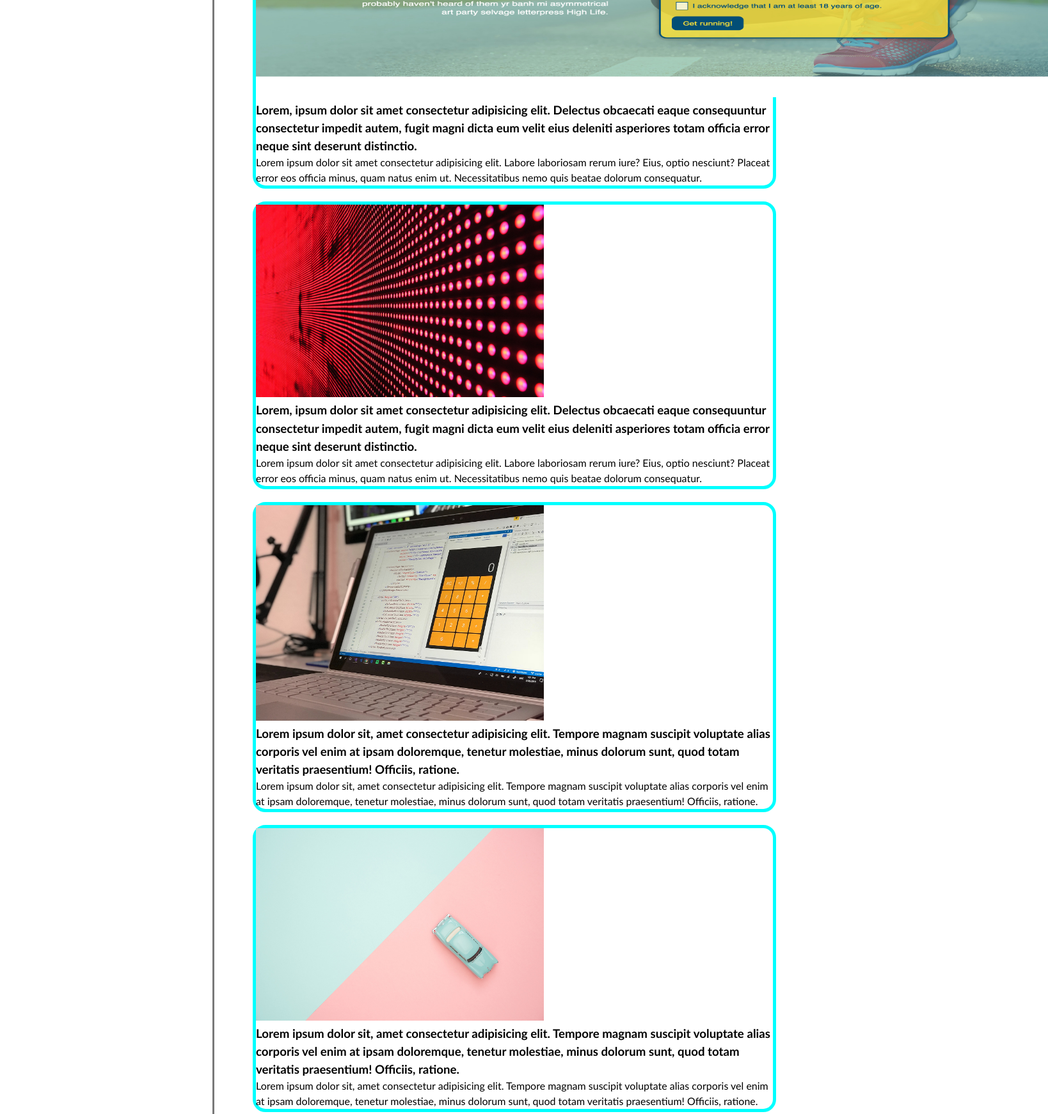
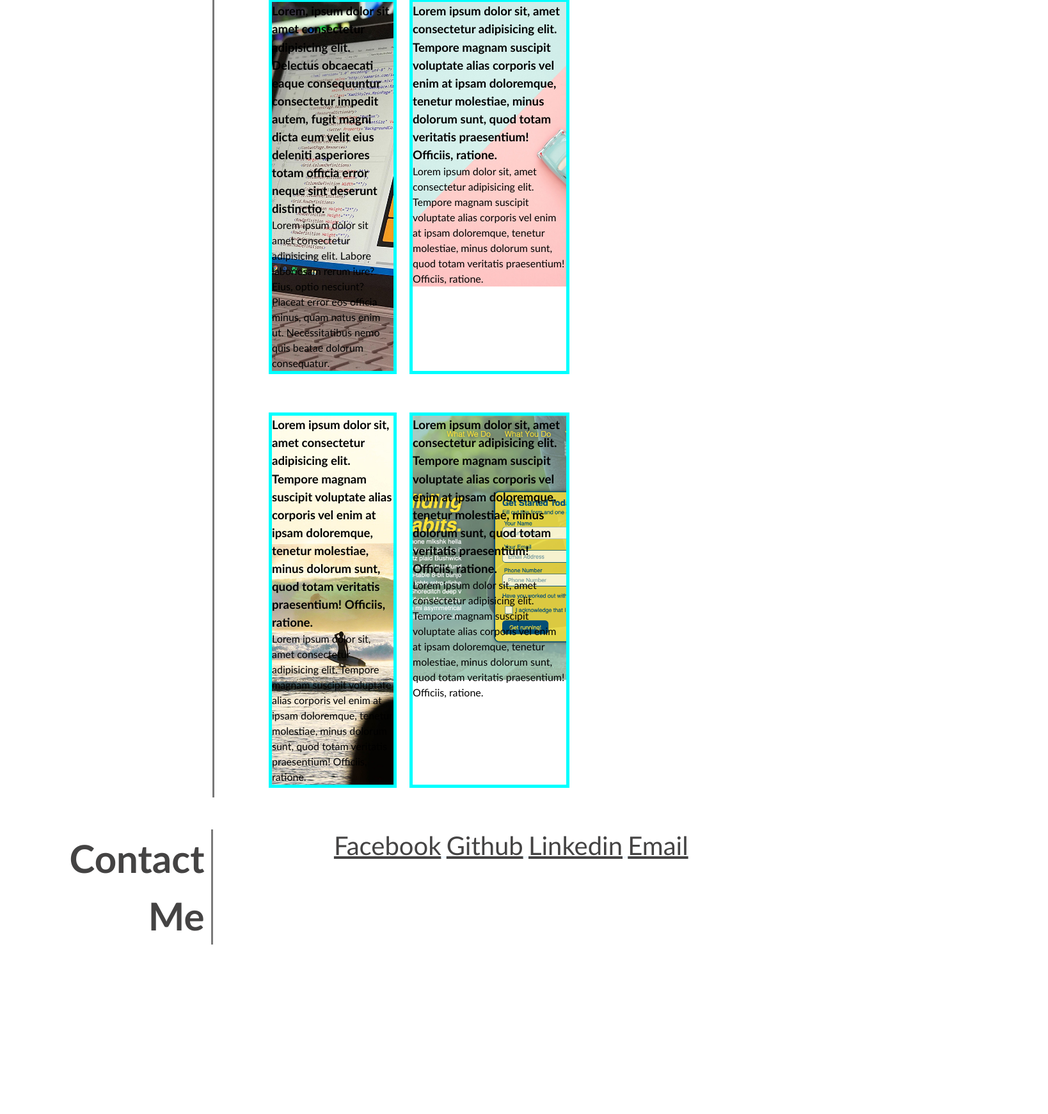
Before and after one commit to szeles0619/CSS-Portfolio, a plain HTML site: page index.html in a window 1280 px wide. Shown: the part 899-2641 px from the top of the page at 64% size, 1638 px wide, since content can reach past the window. After the commit the page ends 2401 px from the top, so only its background shows below. Drawn offline with Linux system fonts and the light colour scheme.

Commit message:
Pictures added to grid

```diff
--- a/css/style.css
+++ b/css/style.css
@@ -76,14 +76,21 @@ header nav a {
   font-size: 40px;
 }
 
-.section-content {
+/* .section-content {
   width: 70%;
-  padding-left: 50px;
+  /* padding-left: 50px;
   margin: 5px 5px;
 }
 
-.section-content a {
+/* .section-content a {
   text-decoration: none;
+} */
+
+.aboutMe {
+  width: 70%;
+  padding-right: 10px;
+  margin: 5px;
+  text-align: right;
 }
 
 
@@ -139,12 +146,13 @@ p {
 .project-four,
 .project-five {
   border: solid 5px aqua;
-  border-radius: 20px;
+  /* border-radius: 20px; */
   margin: 20px 0px;
 }
 
-.socialLinks {
+.social {
   text-decoration: underline;
+  color: aliceblue;
   font-size: 2rem;
   justify-content: space-evenly;
   padding: 0px 10px;
@@ -152,3 +160,63 @@ p {
   display: flex;
   flex: 75%;
 }
+
+.section-content {
+  display: grid;
+  grid-template-columns: 200px 250px;
+  grid-auto-rows: minmax(150px, auto);
+  grid-gap: 20px;
+  grid-template-areas:
+  'header header'
+  'sidebar content'
+  'sidebar content';
+  justify-content: center;
+  margin-left: 80px;
+}
+
+.project-one {
+  grid-area: header;
+}
+
+.project-two {
+  grid-area: sidebar;
+}
+
+.project-three {
+  grid-area: content;
+}
+
+#firstProject {
+  grid-area: firstProject;
+  background-image: url(../images/02-portfolio-1.jpg);
+  background-size: cover;
+  background-position: top;
+}
+
+#secondProject {
+  grid-area: firstProject;
+  background-image: url(../images/02-portfolio-2.jpg);
+  background-size: cover;
+  background-position: top;
+}
+
+#thirdProject {
+  grid-area: firstProject;
+  background-image: url(../images/02-portfolio-3.jpg);
+  background-size: cover;
+  background-position: top;
+}
+
+#fourthProject {
+  grid-area: firstProject;
+  background-image: url(../images/02-portfolio-4.jpg);
+  background-size: cover;
+  background-position: top;
+}
+
+#fifthProject {
+  grid-area: firstProject;
+  background-image: url(../images/02-run-buddy.jpg);
+  background-size: cover;
+  background-position: top;
+}
--- a/index.html
+++ b/index.html
@@ -33,7 +33,7 @@
       <div class="section-title">
         <h2>About Me</h2>
       </div>
-      <div class="section-content">
+      <div class="aboutMe">
         <p id="about">Hi, I'm Istvan, currently studying at EDX-Bootcamp to become a Front-End Web Developer.
           Down below you can find some of the projects I already completed.</p>
       </div>
@@ -47,8 +47,8 @@
 
       <div class="section-content">
 
-        <div class="project-one" id="grid-item">
-          <div class="project-title"><img src="./images/02-run-buddy.jpg" height="450px" width="1238" alt="">
+        <div class="project-one">
+          <div class="project-title" id="firstProject">
             <h3>Lorem, ipsum dolor sit amet consectetur adipisicing elit. Delectus obcaecati eaque consequuntur
               consectetur impedit autem, fugit magni dicta eum velit eius deleniti asperiores totam officia error neque
               sint deserunt distinctio.</h3>
@@ -58,8 +58,8 @@
           </div>
         </div>
 
-        <div class="project-two" id="grid-item">
-          <div class="project-title"><img src="./images/02-portfolio-1.jpg" width="450px" width="600" alt="">
+        <div class="project-two" >
+          <div class="project-title" id="secondProject">
             <h3>Lorem, ipsum dolor sit amet consectetur adipisicing elit. Delectus obcaecati eaque consequuntur
               consectetur impedit autem, fugit magni dicta eum velit eius deleniti asperiores totam officia error neque
               sint deserunt distinctio.</h3>
@@ -70,7 +70,7 @@
         </div>
 
         <div class="project-three">
-          <div class="project-title"> <img src="./images/02-portfolio-2.jpg" width="450px" width="600" alt="">
+          <div class="project-title" id="thirdProject">
             <h3>Lorem ipsum dolor sit, amet consectetur adipisicing elit. Tempore magnam suscipit voluptate alias
               corporis vel enim at ipsam doloremque, tenetur molestiae, minus dolorum sunt, quod totam veritatis
               praesentium! Officiis, ratione.</h3>
@@ -81,7 +81,7 @@
         </div>
 
         <div class="project-four">
-          <div class="project-title"> <img src="./images/02-portfolio-3.jpg" width="450px" width="600" alt="">
+          <div class="project-title" id="fourthProject">
             <h3>Lorem ipsum dolor sit, amet consectetur adipisicing elit. Tempore magnam suscipit voluptate alias
               corporis vel enim at ipsam doloremque, tenetur molestiae, minus dolorum sunt, quod totam veritatis
               praesentium! Officiis, ratione.</h3>
@@ -92,7 +92,7 @@
         </div>
 
         <div class="project-five">
-          <div class="project-title"> <img src="./images/02-portfolio-4.jpg" width="450px" width="600" alt="">
+          <div class="project-title" id="fifthProject">
             <h3>Lorem ipsum dolor sit, amet consectetur adipisicing elit. Tempore magnam suscipit voluptate alias
               corporis vel enim at ipsam doloremque, tenetur molestiae, minus dolorum sunt, quod totam veritatis
               praesentium! Officiis, ratione.</h3>
@@ -105,13 +105,56 @@
 
     </section>
 
+    <!-- <div class="grid-container">
+      <div class="grid item grid-item-1"> <img src="./images/02-portfolio-4.jpg" width="450px" width="600" alt="">
+        <h3>Lorem ipsum dolor sit, amet consectetur adipisicing elit. Tempore magnam suscipit voluptate alias
+          corporis vel enim at ipsam doloremque, tenetur molestiae, minus dolorum sunt, quod totam veritatis
+          praesentium! Officiis, ratione.</h3>
+        <p>Lorem ipsum dolor sit, amet consectetur adipisicing elit. Tempore magnam suscipit voluptate alias
+          corporis vel enim at ipsam doloremque, tenetur molestiae, minus dolorum sunt, quod totam veritatis
+          praesentium! Officiis, ratione.</p>
+      </div>
+      <div class="grid item grid-item-2">
+        <h3>Lorem ipsum dolor sit, amet consectetur adipisicing elit. Tempore magnam suscipit voluptate alias
+          corporis vel enim at ipsam doloremque, tenetur molestiae, minus dolorum sunt, quod totam veritatis
+          praesentium! Officiis, ratione.</h3>
+        <p>Lorem ipsum dolor sit, amet consectetur adipisicing elit. Tempore magnam suscipit voluptate alias
+          corporis vel enim at ipsam doloremque, tenetur molestiae, minus dolorum sunt, quod totam veritatis
+          praesentium! Officiis, ratione.</p>
+      </div>
+      <div class="grid item grid-item-3">
+        <h3>Lorem ipsum dolor sit, amet consectetur adipisicing elit. Tempore magnam suscipit voluptate alias
+          corporis vel enim at ipsam doloremque, tenetur molestiae, minus dolorum sunt, quod totam veritatis
+          praesentium! Officiis, ratione.</h3>
+        <p>Lorem ipsum dolor sit, amet consectetur adipisicing elit. Tempore magnam suscipit voluptate alias
+          corporis vel enim at ipsam doloremque, tenetur molestiae, minus dolorum sunt, quod totam veritatis
+          praesentium! Officiis, ratione.</p>
+      </div>
+      <div class="grid item grid-item-4">
+        <h3>Lorem ipsum dolor sit, amet consectetur adipisicing elit. Tempore magnam suscipit voluptate alias
+          corporis vel enim at ipsam doloremque, tenetur molestiae, minus dolorum sunt, quod totam veritatis
+          praesentium! Officiis, ratione.</h3>
+        <p>Lorem ipsum dolor sit, amet consectetur adipisicing elit. Tempore magnam suscipit voluptate alias
+          corporis vel enim at ipsam doloremque, tenetur molestiae, minus dolorum sunt, quod totam veritatis
+          praesentium! Officiis, ratione.</p>
+      </div>
+      <div class="grid item grid-item-5">
+        <h3>Lorem ipsum dolor sit, amet consectetur adipisicing elit. Tempore magnam suscipit voluptate alias
+          corporis vel enim at ipsam doloremque, tenetur molestiae, minus dolorum sunt, quod totam veritatis
+          praesentium! Officiis, ratione.</h3>
+        <p>Lorem ipsum dolor sit, amet consectetur adipisicing elit. Tempore magnam suscipit voluptate alias
+          corporis vel enim at ipsam doloremque, tenetur molestiae, minus dolorum sunt, quod totam veritatis
+          praesentium! Officiis, ratione.</p>
+      </div>
+    </div> -->
+
     <!-- contact -->
     <section class="page-section" id="contact">
       <div class="section-title">
         <h2>Contact Me</h2>
       </div>
 
-      <div class="section-content">
+      <div class="social">
         <nav class="socialLinks">
           <a href="#">Facebook</a>
           <a href="#">Github</a>
--- /dev/null
+++ b/style1.css
@@ -0,0 +1,4 @@
+.grid-container {
+  display: grid;
+  grid-template-columns: 200px 100px;
+}
```
